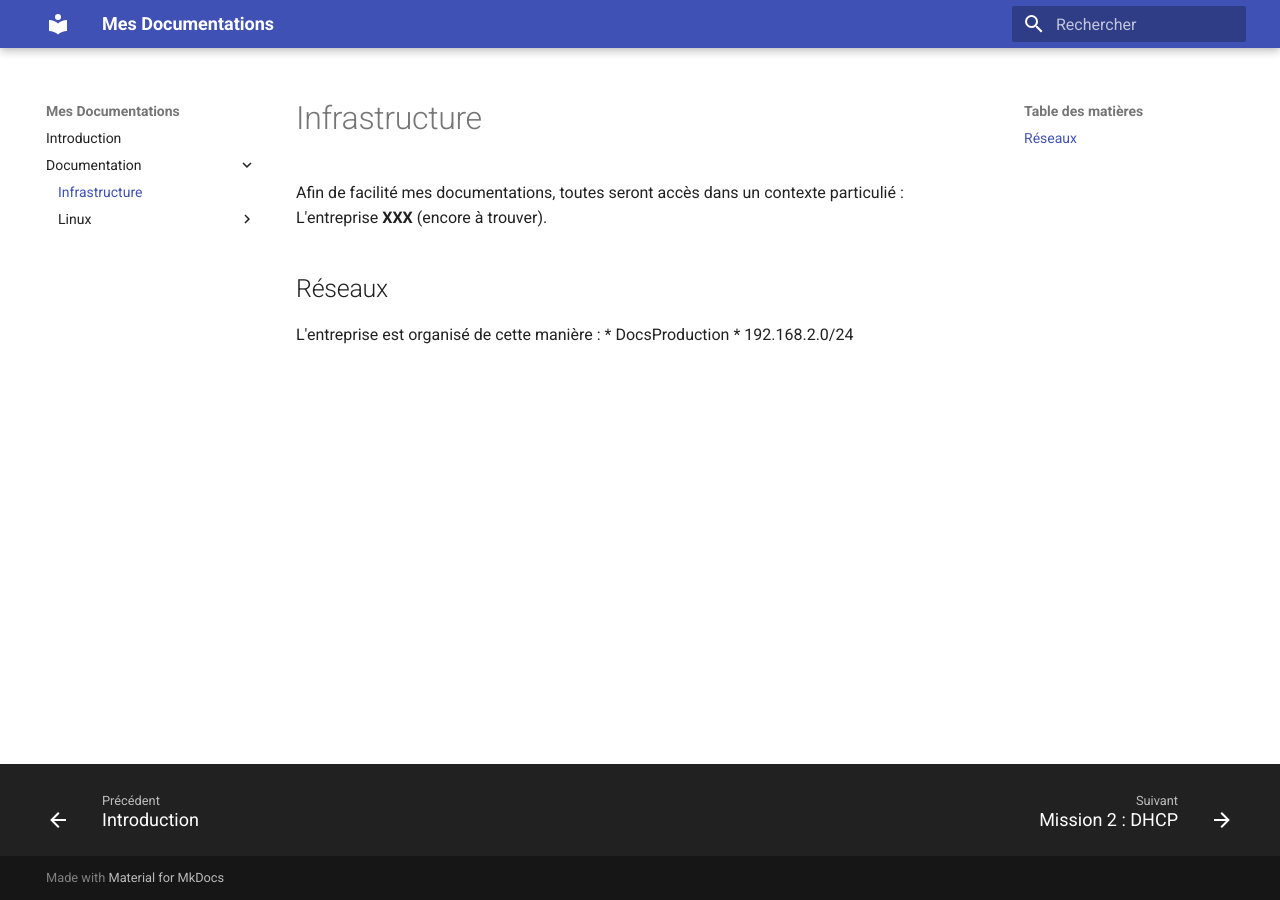
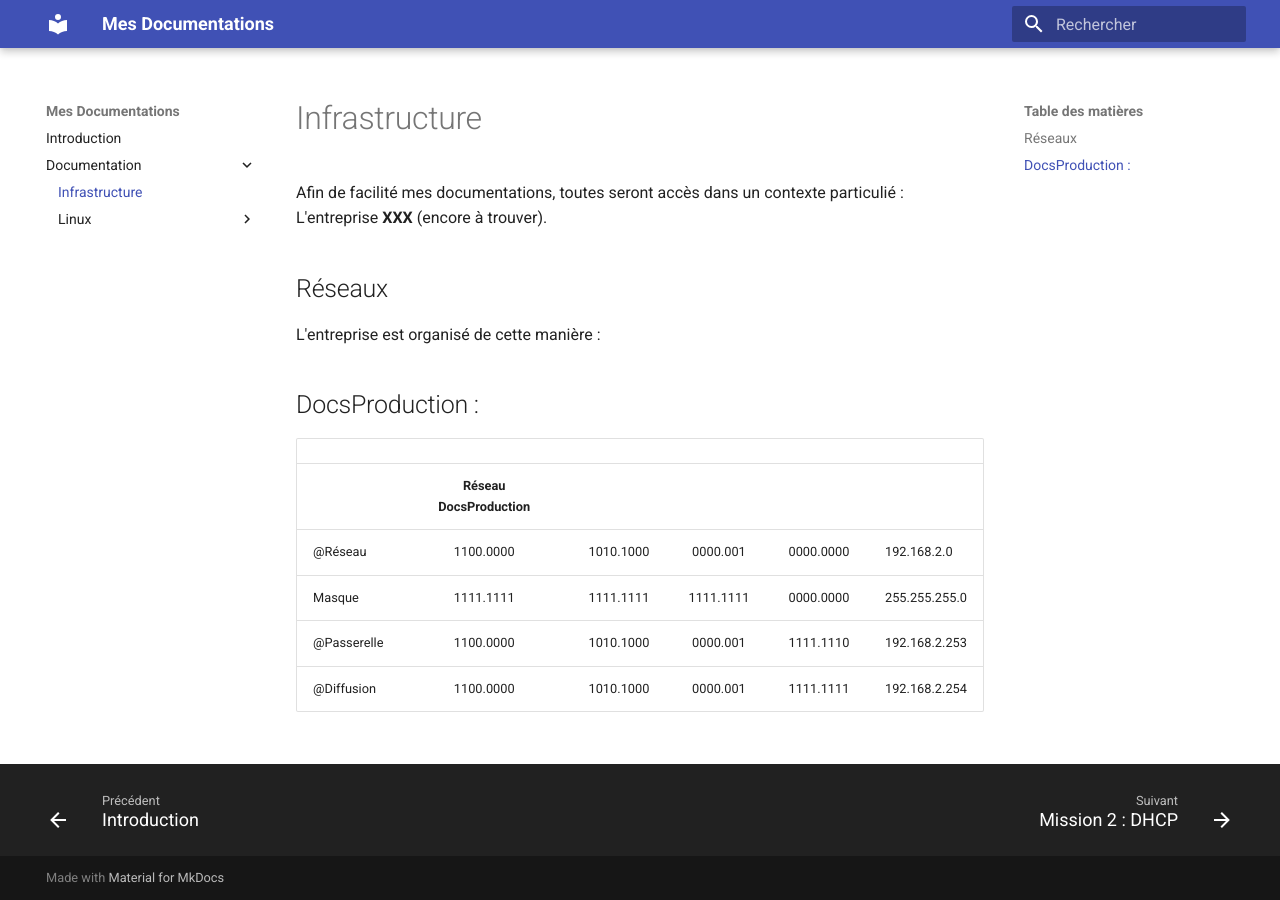
Before and after one commit to LibGR/Docs, an MkDocs documentation site: the page built from docs/documentation/index.md, in a window 1280 px wide. Built offline with MkDocs 1.6.1 and Material for MkDocs 9.7.7, drawn with Linux system fonts in a browser that asks for light colours.

Commit message:
Tableau IP

```diff
--- a/docs/documentation/index.md
+++ b/docs/documentation/index.md
@@ -5,5 +5,12 @@ Afin de facilité mes documentations, toutes seront accès dans un contexte part
 ## Réseaux
 
 L'entreprise est organisé de cette manière :
-    *   DocsProduction
-        *   192.168.2.0/24
+## DocsProduction :
+
+|     |     |     |     |     |     |
+| --- | :---: | :---: | :---: | :---: | --- |
+|     | **Réseau DocsProduction** |     |     |     |     |
+| @Réseau | 1100.0000 | 1010.1000 | 0000.001 | 0000.0000 | 192.168.2.0 |
+| Masque | 1111.1111 | 1111.1111 | 1111.1111 | 0000.0000 | 255.255.255.0 |
+| @Passerelle | 1100.0000 | 1010.1000 | 0000.001 | 1111.1110 | 192.168.2.253 |
+| @Diffusion | 1100.0000 | 1010.1000 | 0000.001 | 1111.1111 | 192.168.2.254 |
```
